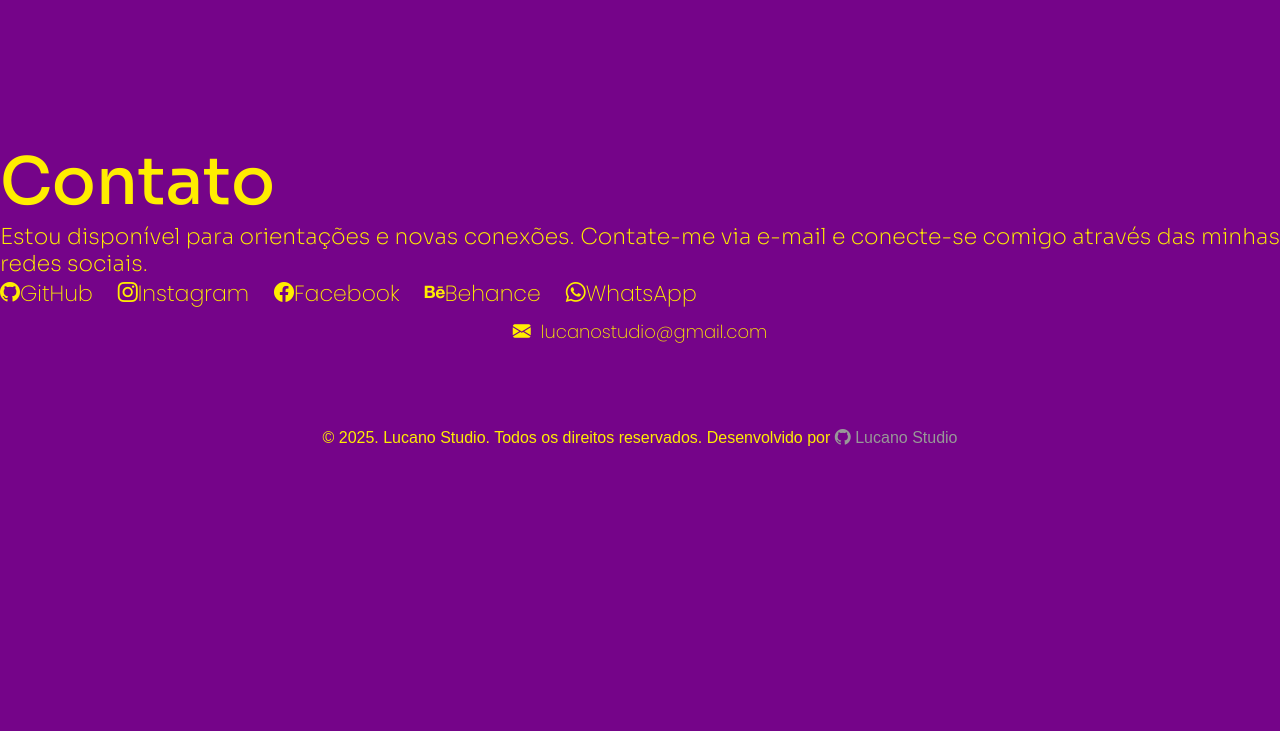
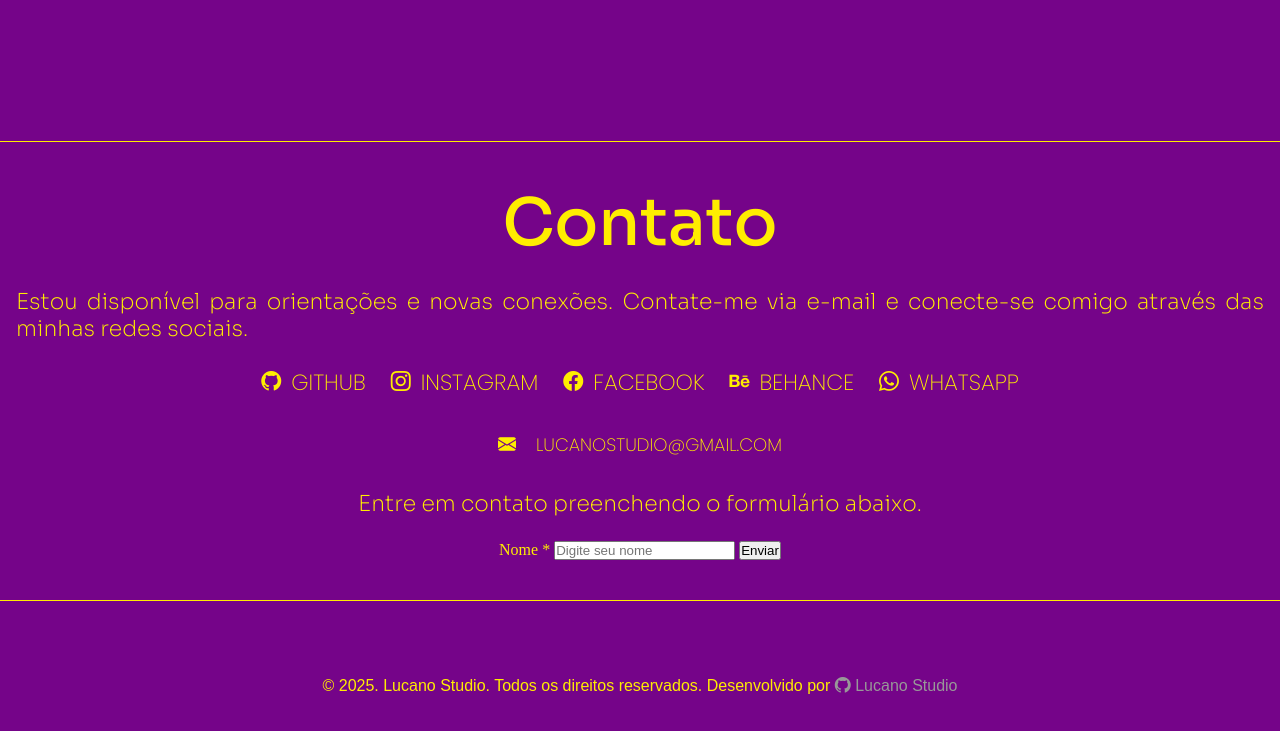
Before and after one commit to lasantos95/web, a plain HTML site: page index.html in a window 1280 px wide. Shown: the part 4279-5010 px from the top of the page. Before the commit the page ends 4802 px from the top, so only its background shows below. Drawn offline with nearby package versions, Linux system fonts and the light colour scheme.

Commit message:
update contato

```diff
--- a/css/style.css
+++ b/css/style.css
@@ -295,16 +295,16 @@ strong{
 
 .btn:hover span,
 .btn:hover i {
-  color: var(--color-btn);
+  color: var(--color-shadow)
 }
 
 .icon-social {
   font-size: 20px;
-  color: var(--color-btn);
+  color: var(--color);
 }
 
 .icon-social:hover{
-  color: var(--color-btn);
+  color: var(--color-shadow);
 }
 
 /* Estrutura */
@@ -365,7 +365,8 @@ strong{
 /* ATUALIZAÇÕES FUTURAS - A CADA SEÇÃO NOVA, INCLUIR NESTE CAMPO */
 #home,
 .projetos,
-.sobre{
+.sobre,
+.contato {
   padding: 40px 16px;
 }
 
@@ -472,6 +473,25 @@ strong{
 }
 
 /* Contato */
+.contato {
+    display: flex;
+    flex-direction: column;
+    justify-content: center;
+    align-items: center;
+    gap: 24px;
+    border-top: 1px solid var(--color);
+    border-bottom: 1px solid var(--color);
+}
+
+.contato span{
+    margin-left: 10px;
+    text-transform: uppercase;
+}
+
+.contato span:hover{
+    color: var(--color-shadow);
+
+}
 
 /* Rodapé */
 footer {
--- a/index.html
+++ b/index.html
@@ -514,6 +514,28 @@
                     </span>
                 </button>
             </a>
+
+            <!-- Forms - Contato -->
+            <p>
+                Entre em contato preenchendo o formulário abaixo.
+            </p>
+
+            <form action="https://formspree.io/f/meogoavr" method="post">
+                <label for="nome" class="" id="">
+                    Nome *
+                </label>
+
+                <input type="text" placeholder="Digite seu nome" name="nome" id="" class="" required>
+
+                <button type="submit">
+                    Enviar
+                </button>
+
+
+
+            </form>
+
+
         </section> <!-- Fim Contato -->
 
         <!-- Rodapé -->
--- a/js/script.js
+++ b/js/script.js
@@ -3,6 +3,7 @@
 const toggleTheme = document.getElementById("toggleTheme");
 const rootHtml = document.documentElement;
 const accordionHeader = document.querySelectorAll(".accordion-header");
+const menuLinks = document.querySelectorAll(".menu-link");
 
 function changeTheme () {
     const currentTheme = rootHtml.getAttribute("data-theme");
@@ -13,6 +14,14 @@ function changeTheme () {
 }
 
 toggleTheme.addEventListener("click", changeTheme);
+
+menuLinks.forEach(item => {
+  item.addEventListener("click", () => {
+    menuLinks.forEach(i => i.classList.remove ("active"));
+    item.classList.add("active");
+  })
+})
+
 
 //function accordion
 
```
